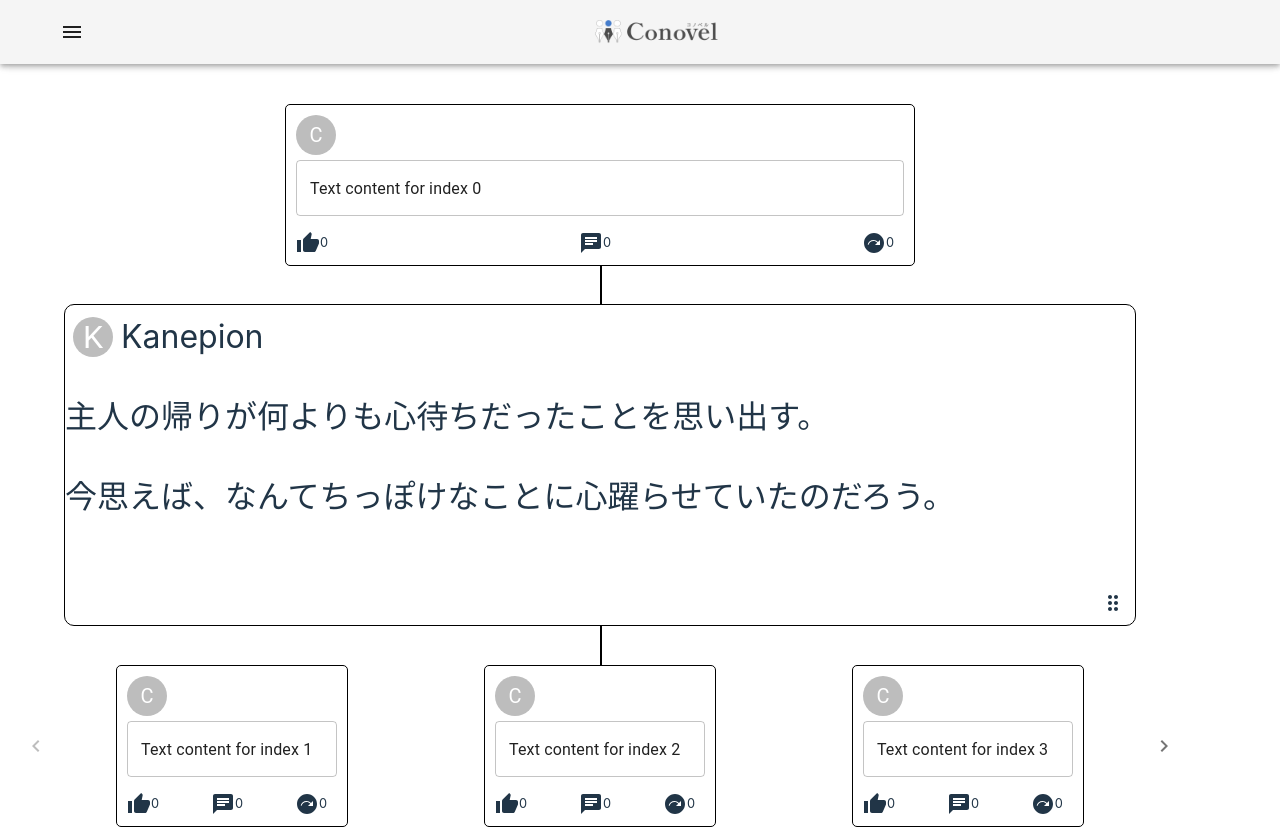
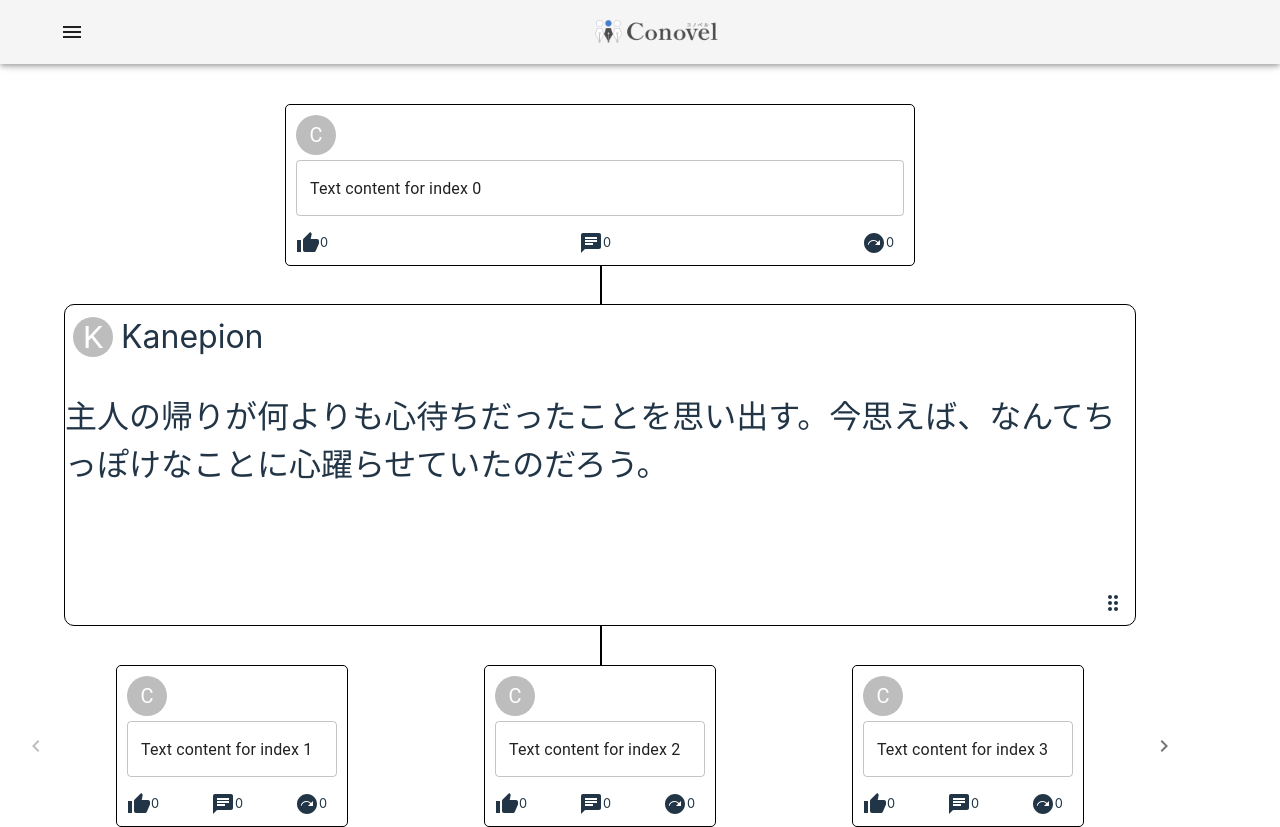
Before and after one commit to Conovel/frontend, a React (Vite) app: page / in a window 1280 px wide. Built offline with nearby package versions, Linux system fonts and the light colour scheme; the HTML template or start-up script is replaced by a standard one.

Commit message:
wip; 変数名を変更

```diff
--- a/src/components/novelview/MainPanel.tsx
+++ b/src/components/novelview/MainPanel.tsx
@@ -7,9 +7,8 @@ import NextPlanButton from '../buttonicon/NextPlanButton';
 
 interface MainPanelProps {
   mainPanels: {
-    id: number;
-    text1: string;
-    text2: string;
+    sentence_id: number;
+    sentence: string;
   }[];
   thumbUpCount: number;
   setThumbUpCount: React.Dispatch<React.SetStateAction<number>>;
@@ -40,7 +39,7 @@ const MainPanel: React.FC<MainPanelProps> = ({
     <Box>
       {mainPanels.map((panel) => (
         <Box
-          key={panel.id}
+          key={panel.sentence_id}
           sx={{
             backgroundColor: '#fff',
             position: 'relative',
@@ -62,8 +61,7 @@ const MainPanel: React.FC<MainPanelProps> = ({
               {'Kanepion'}
             </Box>
           </Box>
-          <p>{panel.text1}</p>
-          <p>{panel.text2}</p>
+          <p>{panel.sentence}</p>
           <DragIndicatorIcon
             onClick={handleIconClick}
             sx={{
--- a/src/features/NovelView/NovelViewContainer.tsx
+++ b/src/features/NovelView/NovelViewContainer.tsx
@@ -1,32 +1,30 @@
 import { NovelViewPresentation } from './NovelViewPresentation';
 
-const mainPanels = [
+const main = [
   {
-    id: 1,
-    text1: '主人の帰りが何よりも心待ちだったことを思い出す。',
-    text2: '今思えば、なんてちっぽけなことに心躍らせていたのだろう。',
+    sentence_id: 2,
+    sentence:
+      '主人の帰りが何よりも心待ちだったことを思い出す。今思えば、なんてちっぽけなことに心躍らせていたのだろう。',
   },
 ];
 
-const prevPanel = {
-  id: 1,
-  text1: '前の階層のテキスト1',
-  text2: '前の階層のテキスト2',
+const parent = {
+  sentence_id: 1,
+  sentence: '前の階層のテキスト1',
 };
 
-const nextPanel = {
-  id: 2,
-  text1: '次の階層のテキスト1',
-  text2: '次の階層のテキスト2',
+const children = {
+  sentence_id: 3,
+  sentence: '次の階層のテキスト1',
 };
 
 export const NovelViewContainer = () => {
   return (
     <NovelViewPresentation
       posts={[]}
-      mainPanels={mainPanels}
-      prevPanel={prevPanel}
-      nextPanel={nextPanel}
+      mainPanels={main}
+      parentPanel={parent}
+      childrenPanel={children}
     />
   );
 };
```
Also changed, not shown: src/features/NovelView/NovelViewPresentation.tsx (+6 -8 lines).
